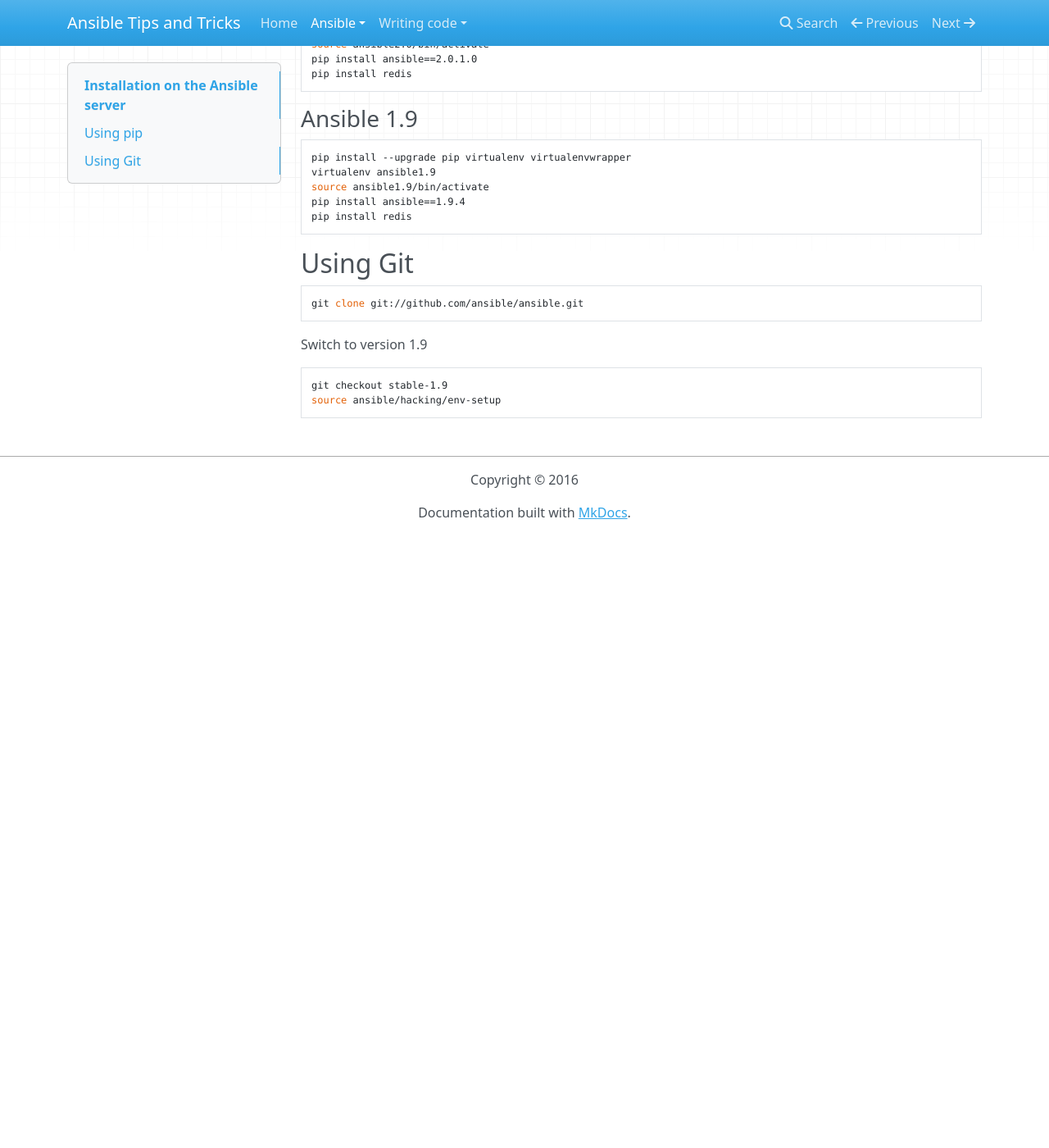
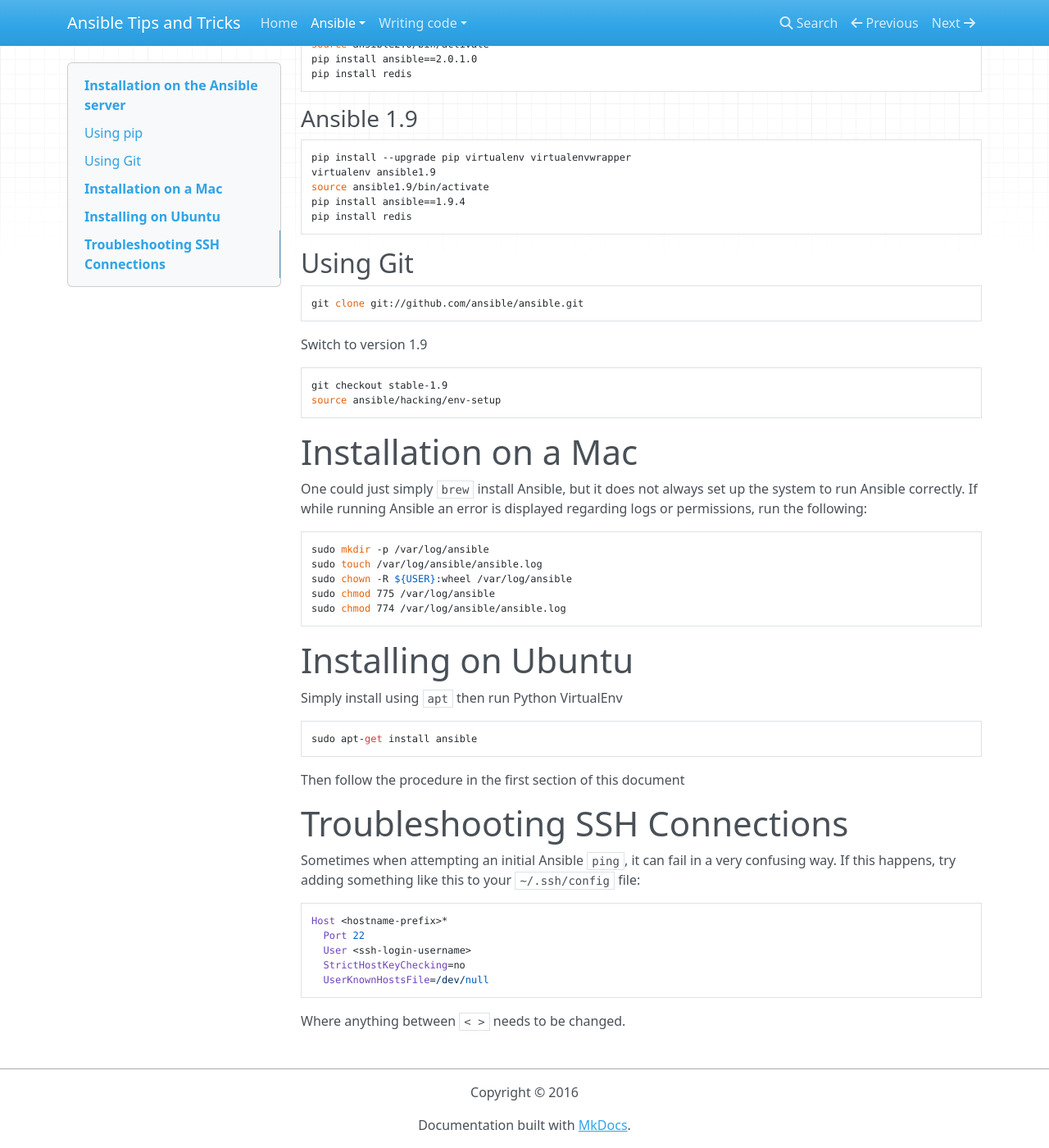
Before and after one commit to nfaction/ansible-tips-and-tricks, an MkDocs documentation site: the page built from docs/ansible/install.md, in a window 1280 px wide and 1400 px high, scrolled down 488 px. Shown: the whole window at 82% size. Built offline with MkDocs 1.6.1, drawn with Linux system fonts in a browser that asks for light colours; nearby versions of some CDN libraries; old or Windows-style settings are respelled for this version of MkDocs; before the commit the page ends 1141 px from its top, so only the background shows below that.

Commit message:
Add additional install instructions for Mac and Ubuntu 	modified:   docs/ansible/install.md

````diff
--- a/docs/ansible/install.md
+++ b/docs/ansible/install.md
@@ -43,3 +43,39 @@ Switch to version 1.9
 git checkout stable-1.9
 source ansible/hacking/env-setup
 ```
+
+# Installation on a Mac
+
+One could just simply `brew` install Ansible, but it does not always set up the system to run Ansible correctly.  If while running Ansible an error is displayed regarding logs or permissions, run the following:
+
+```
+sudo mkdir -p /var/log/ansible
+sudo touch /var/log/ansible/ansible.log
+sudo chown -R ${USER}:wheel /var/log/ansible
+sudo chmod 775 /var/log/ansible
+sudo chmod 774 /var/log/ansible/ansible.log
+```
+
+# Installing on Ubuntu
+
+Simply install using `apt` then run Python VirtualEnv
+
+```
+sudo apt-get install ansible
+```
+
+Then follow the procedure in the first section of this document
+
+# Troubleshooting SSH Connections
+
+Sometimes when attempting an initial Ansible `ping`, it can fail in a very confusing way.  If this happens, try adding something like this to your `~/.ssh/config` file:
+
+```
+Host <hostname-prefix>*
+  Port 22
+  User <ssh-login-username>
+  StrictHostKeyChecking=no
+  UserKnownHostsFile=/dev/null
+```
+
+Where anything between `< >` needs to be changed.
````
